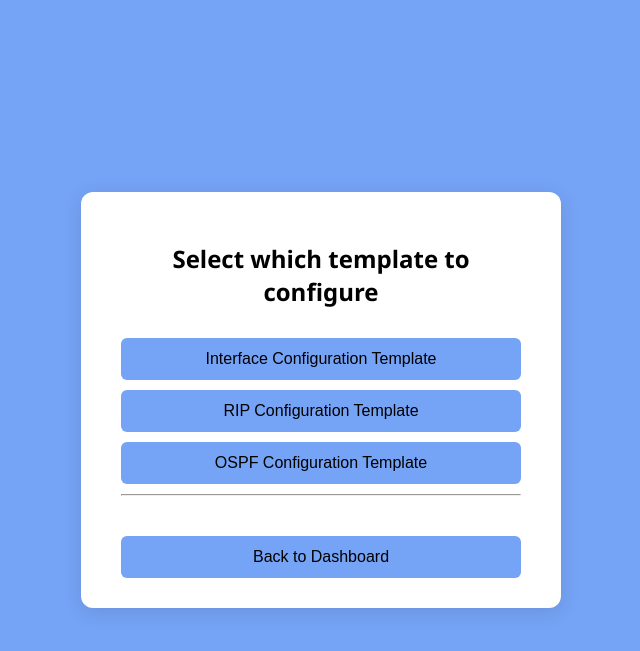
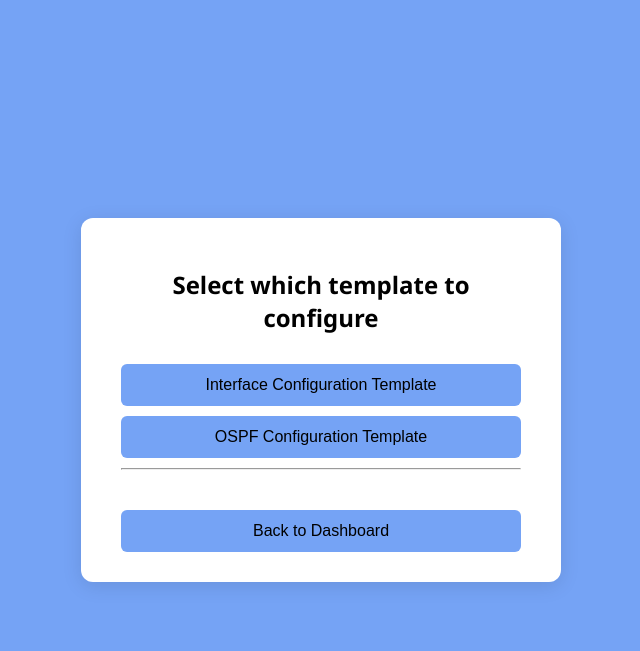
Before and after one commit to KSyed616/AutoNetOps-Intelligent-Network-Automation-Portal-for-Multi-Vendor-day0-day1-Configuration-Management, a FastAPI app: page /template_menu in a window 1280 px wide. Shown: the top 651 px of the page, without its empty margins (319-959 px from the left). Run offline with FastAPI, Linux system fonts and the light colour scheme.

Commit message:
Day 1 fix

```diff
--- a/day1.py
+++ b/day1.py
@@ -227,7 +227,7 @@ def get_interface_ip(mgr, interface_name):
                     <name>{interface_name}</name>
                 </interface>
             </interfaces>
-            <interface-state xmlns="urn:ietf:param:xml:ns:yang:ietf-interfaces">
+            <interface -state xmlns="urn:ietf:param:xml:ns:yang:ietf-interfaces">
                 <interface>
                     <name>{interface_name}</name>
                 </interface>
--- a/templates/template_menu.html
+++ b/templates/template_menu.html
@@ -10,7 +10,6 @@
         <h2>Select which template to configure</h2>
             <form action="/template" method="post" style="margin-bottom: 10px;">
               <button type="submit" name="temp_type" value="interface">Interface Configuration Template</button>
-              <button type="submit" name="temp_type" value="rip">RIP Configuration Template</button>
               <button type="submit" name="temp_type" value="ospf">OSPF Configuration Template</button>
             </form>
         <hr>
```
Also changed, not shown: 1 other file.
